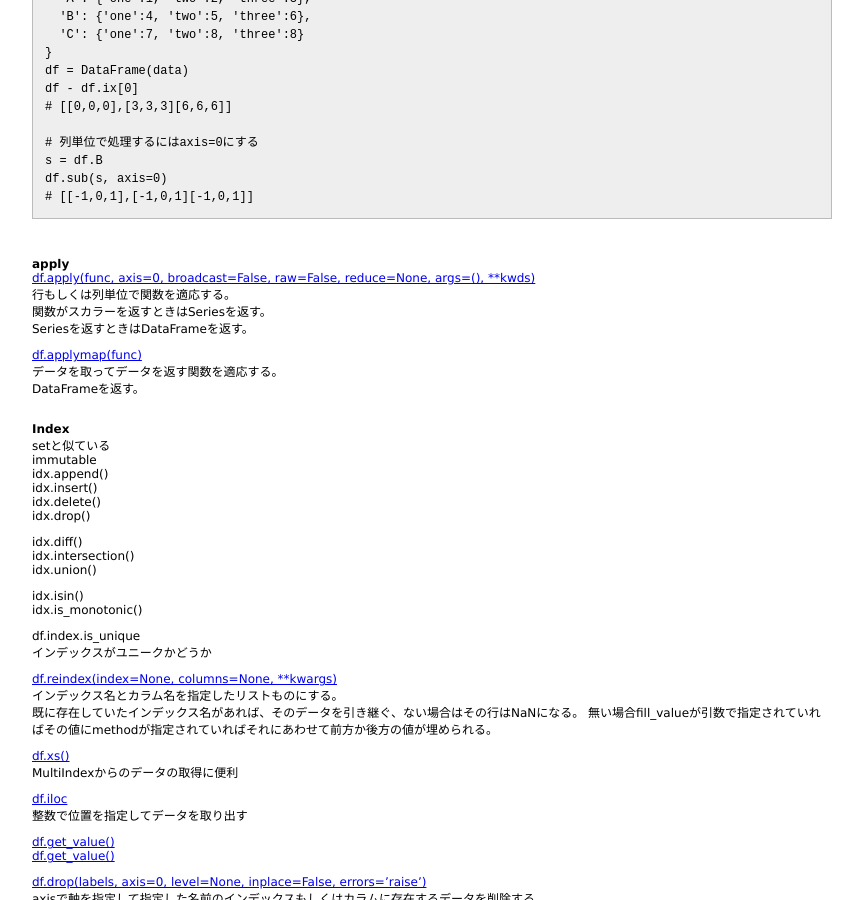
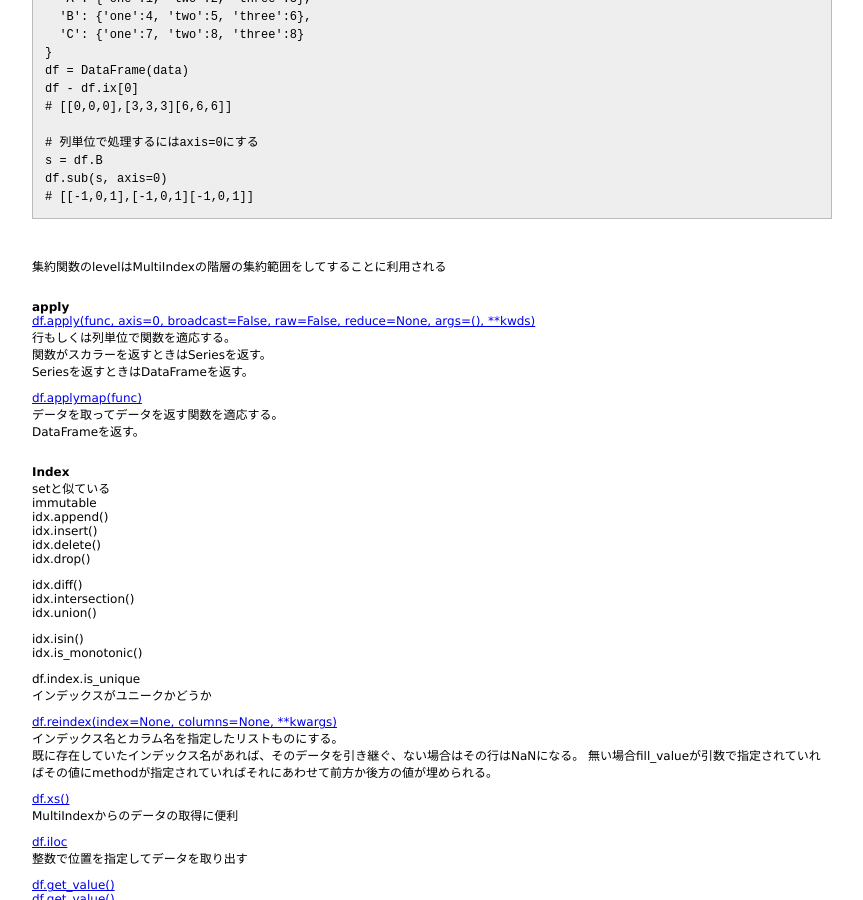
Before and after one commit to 38elements/38elements.github.com, a Jekyll site: the page built from _posts/2016-04-24-pandas.md, in a window 1280 px wide and 900 px high, scrolled down 1994 px. Shown: the whole window, without its empty margins (208-1071 px from the left). Built offline with Jekyll 4.4.1, drawn with Linux system fonts in a browser that asks for light colours.

Commit message:
Update 2016-04-24-pandas.md

````diff
--- a/_posts/2016-04-24-pandas.md
+++ b/_posts/2016-04-24-pandas.md
@@ -126,6 +126,9 @@ df.sub(s, axis=0)
 ```
 <br>
 
+集約関数のlevelはMultiIndexの階層の集約範囲をしてすることに利用される
+
+<br>
 **apply**
 [df.apply(func, axis=0, broadcast=False, raw=False, reduce=None, args=(), **kwds)](http://pandas.pydata.org/pandas-docs/stable/generated/pandas.DataFrame.apply.html)
 行もしくは列単位で関数を適応する。
````
